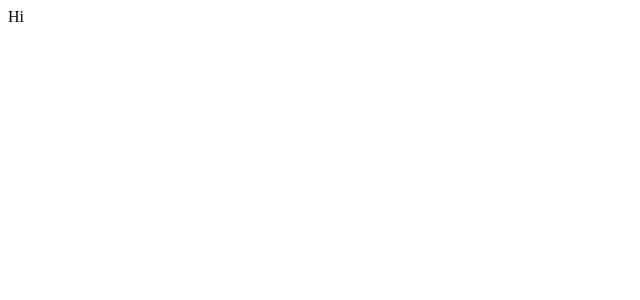
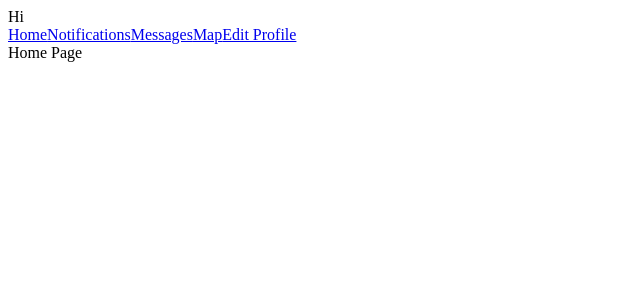
Before and after one commit to Juturnaa/WineAndWags, a React app: page / in a window 1280 px wide. Shown: the top 300 px of the page, without its empty margins (0-640 px from the left). Built offline with nearby package versions, Linux system fonts and the light colour scheme; the HTML template or start-up script is replaced by a standard one.

Commit message:
initial navbar setup. different routes render different components, undefined routes go to home page

```diff
--- a/client/src/components/App.jsx
+++ b/client/src/components/App.jsx
@@ -1,10 +1,11 @@
 import React from 'react';
+import NavBar from './Navbar';
 
 const App = () => {
-  console.log('hell0')
   return (
     <div>
       Hi
+      <NavBar />
     </div>
   )
 }
--- a/client/src/components/Navbar.jsx
+++ b/client/src/components/Navbar.jsx
@@ -0,0 +1,50 @@
+import React from 'react';
+import { BrowserRouter, Route, Switch, NavLink } from "react-router-dom";
+
+// https://reactrouter.com/web/api/Redirect may need to use <Redirect> once logins are setup
+// example:
+// <Route exact path="/">
+//  {loggedIn ? <Redirect to="/home" /> : <LandingPage />}
+// </Route>
+
+// replace these with imports of the actual components/pages when they're ready
+const Homepage = () => (
+  <div>Home Page</div>
+)
+const Notifications = () => (
+  <div>Notifications</div>
+)
+const Messages = () => (
+  <div>Messages</div>
+)
+const Map = () => (
+  <div>Map</div>
+)
+const EditProfile = () => (
+  <div>Edit Profile</div>
+)
+
+export default function NavBar() {
+  return (
+    <BrowserRouter>
+      {/* part that needs to be styled */}
+      <nav>
+        <NavLink exact to='/home'>Home</NavLink>
+        <NavLink exact to='/notifications' >Notifications</NavLink>
+        <NavLink exact to='/messages' >Messages</NavLink>
+        <NavLink exact to='/map' >Map</NavLink>
+        <NavLink exact to='/editprofile' >Edit Profile</NavLink>
+      </nav>
+
+      {/* Routes */}
+      <Switch>
+        <Route exact path="/notifications" component={Notifications} /> {/* delete this route if notifications is just modal not a page */}
+        <Route exact path="/messages" component={Messages} />
+        <Route exact path="/map" component={Map} />
+        <Route exact path="/editprofile" component={EditProfile} />
+        <Route path="/*" component={Homepage} />
+      </Switch>
+    </BrowserRouter>
+
+  )
+}
```
